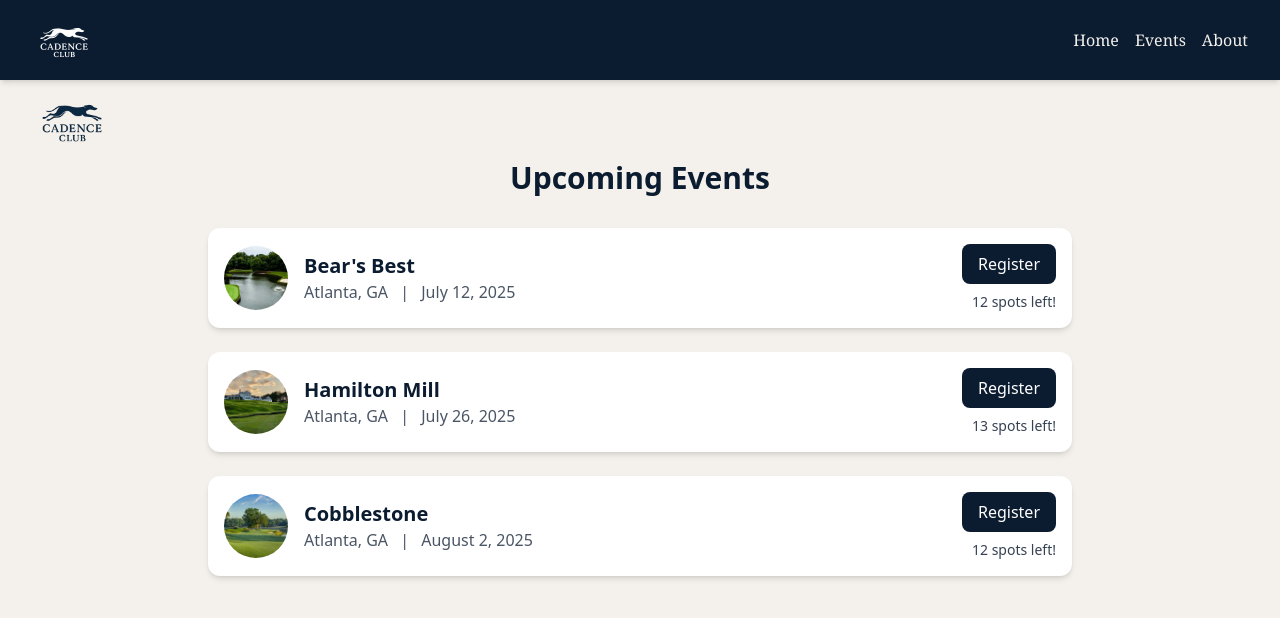
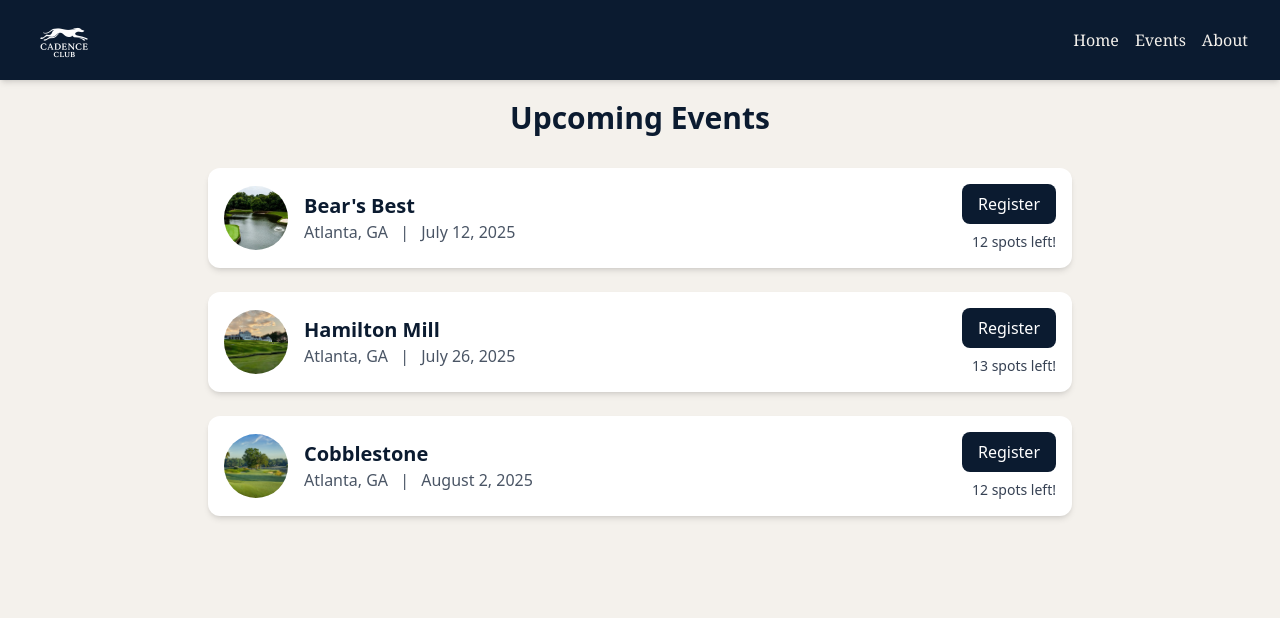
Before and after one commit to aarasin1/cadenceclub, a React (Vite) app: page /events in a window 1280 px wide. Shown: the top 618 px of the page. Built offline with nearby package versions, Linux system fonts and the light colour scheme.

Commit message:
nav bar hover color

```diff
--- a/src/components/NavBar.tsx
+++ b/src/components/NavBar.tsx
@@ -34,19 +34,19 @@ const Navbar: React.FC = () => {
       <div className="flex flex-shrink-0 space-x-4">
         <button
           onClick={() => nav("/")}
-          className="text-bone text-sm sm:text-base font-medium font-serif hover:text-white"
+          className="text-bone text-sm sm:text-base font-medium font-serif hover:text-beige"
         >
           Home
         </button>
         <button
           onClick={() => nav("/events")}
-          className="text-bone text-sm sm:text-base font-medium font-serif hover:text-white"
+          className="text-bone text-sm sm:text-base font-medium font-serif hover:text-beige"
         >
           Events
         </button>
         <button
           onClick={() => nav("/about")}
-          className="text-bone text-sm sm:text-base font-medium font-serif hover:text-white"
+          className="text-bone text-sm sm:text-base font-medium font-serif hover:text-beige"
         >
           About
         </button>
--- a/src/pages/EventsListPage.tsx
+++ b/src/pages/EventsListPage.tsx
@@ -11,16 +11,7 @@ const EventsListPage: React.FC = () => {
       <div className="bg-bone min-h-screen">
         <Navbar />
 
-        {/* Logo Below Navbar */}
-        <div className="flex flex-col items-start px-4 pt-4">
-          <img
-            src="/images/cadence-club.png"
-            alt="Cadence Club logo"
-            className="w-12 h-auto mb-4 ml-4"
-          />
-        </div>
-
-        <p className="text-center py-10">Loading events...</p>
+        <p className=" mx-auto text-center py-10">Loading events...</p>
       </div>
     );
   }
@@ -28,17 +19,7 @@ const EventsListPage: React.FC = () => {
   return (
     <div className="bg-bone min-h-screen">
       <Navbar />
-
-      {/* Logo Below Navbar */}
-      <div className="flex flex-col items-start px-4">
-        <img
-          src="/images/cadence-club.png"
-          alt="Cadence Club logo"
-          className="w-20 h-auto ml-4"
-        />
-      </div>
-
-      <section className="max-w-4xl mx-auto px-4">
+      <section className="max-w-4xl mx-auto my-5 px-4">
         <h1 className="text-3xl text-navy font-bold mb-8 text-center">
           Upcoming Events
         </h1>
```
